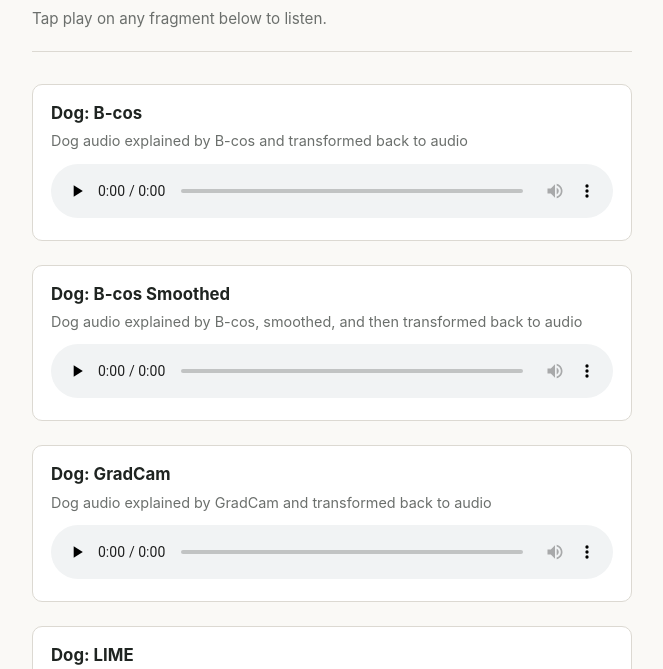
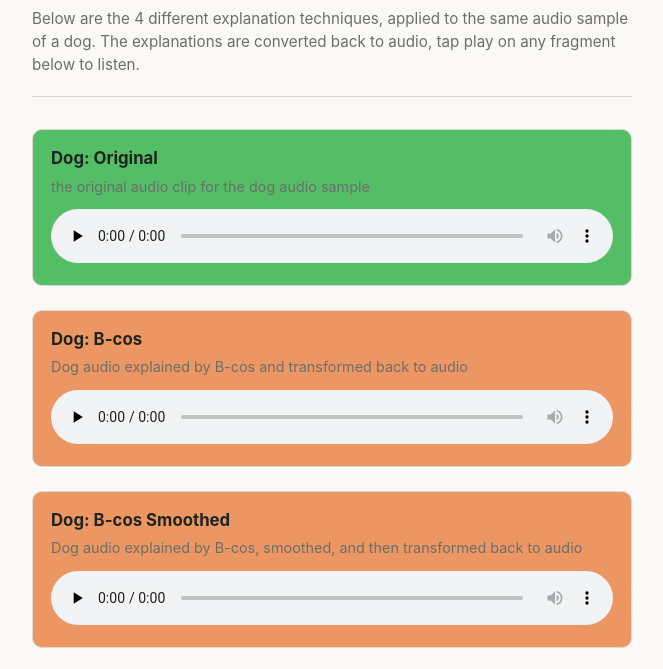
Before and after one commit to JorisHeemskerk/JorisHeemskerk.github.io, a plain HTML site: page HCML_audio_examples/index.html in a window 1280 px wide. Shown: the part 66-735 px from the top of the page, without its empty margins (308-971 px from the left). Drawn offline with Linux system fonts and the light colour scheme.

Commit message:
add some style and original audio

```diff
--- a/HCML_audio_examples/index.html
+++ b/HCML_audio_examples/index.html
@@ -50,7 +50,7 @@
   .fragment {
     margin-bottom: 24px;
     padding: 16px 18px;
-    background: #fff;
+    background: #EC9763;
     border: 1px solid var(--line);
     border-radius: 10px;
   }
@@ -85,7 +85,7 @@
 
   <header>
     <h1>Technique comparisons</h1>
-    <p>Tap play on any fragment below to listen.</p>
+    <p>Below are the 4 different explanation techniques, applied to the same audio sample of a dog. The explanations are converted back to audio, tap play on any fragment below to listen.</p>
   </header>
 
   <!--
@@ -101,14 +101,14 @@
        added your real ones (or just edit them in place).
   -->
 
-  <!-- <div class="fragment">
+  <div class="fragment", style="background:#53BE65">
     <h2>Dog: Original</h2>
     <p class="caption">the original audio clip for the dog audio sample</p>
     <audio controls preload="none">
-      <source src="audio/i-0_e-dog.wav" type="audio/wav">
+      <source src="audio/dog_lime_short.wav" type="audio/wav">
       Your browser does not support the audio element.
     </audio>
-  </div> -->
+  </div>
 
   <div class="fragment">
     <h2>Dog: B-cos</h2>
```
